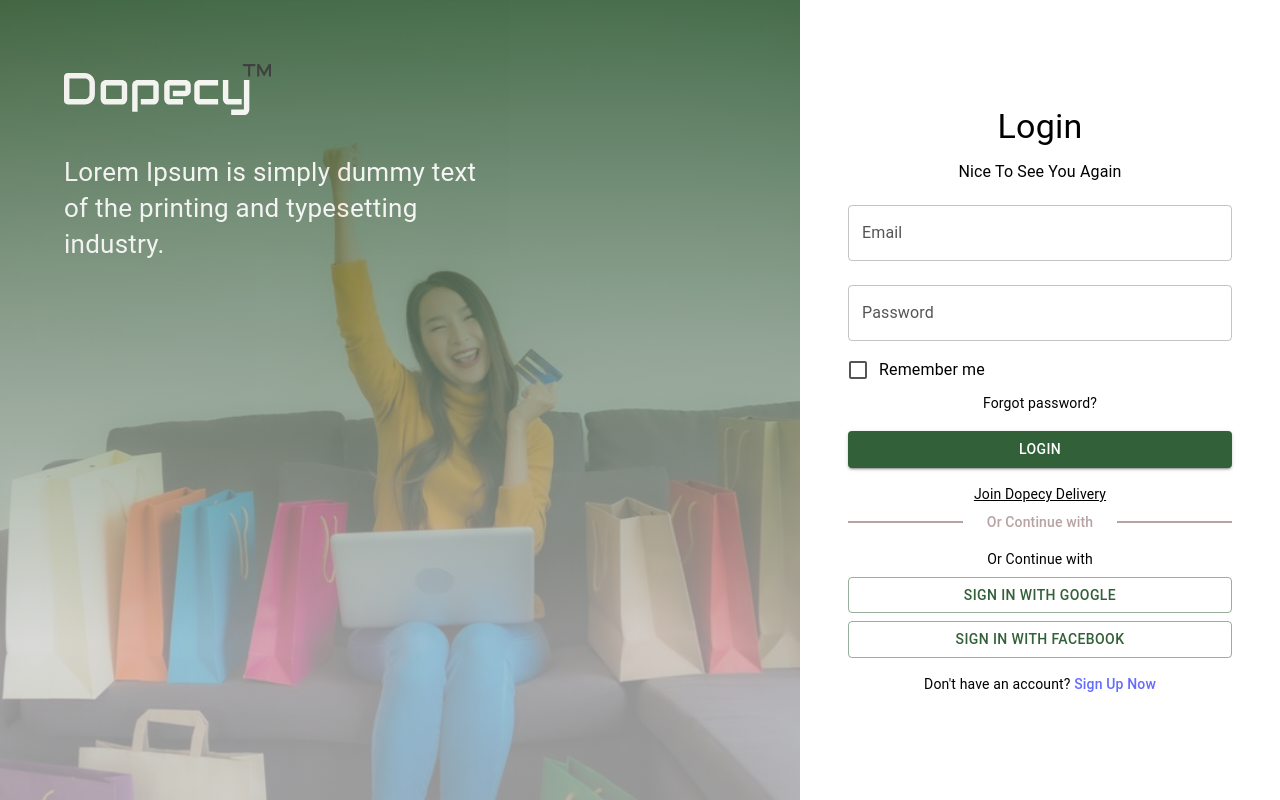
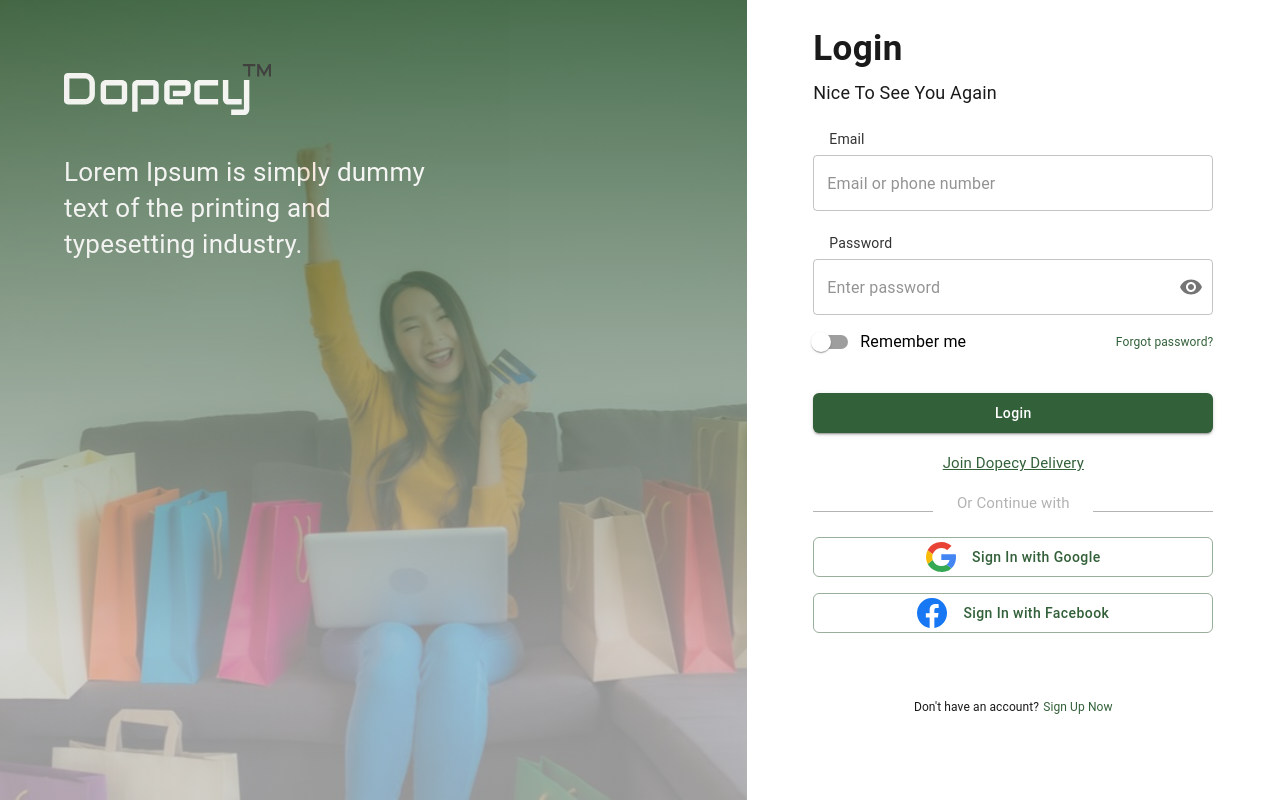
Before and after one commit to Dopecy-Dev/fe-dopecy, a React (Vite) app: page /login in a window 1280 px wide. Built offline with nearby package versions, Linux system fonts and the light colour scheme.

Commit message:
-- login screen complete

```diff
--- a/src/components/buttons/ContainedButton.jsx
+++ b/src/components/buttons/ContainedButton.jsx
@@ -5,6 +5,7 @@ function ContainedButton(props) {
     return (
         <Button
             variant="contained"
+            {...props}
             sx={{
                 ...props.style,
                 backgroundColor: 'primary.main',
--- a/src/components/buttons/OutlinedButton.jsx
+++ b/src/components/buttons/OutlinedButton.jsx
@@ -1,22 +1,23 @@
 import { Button } from '@mui/material'
 import React from 'react'
 
-function OutlinedButton() {
+function OutlinedButton(props) {
     return (
         <Button
             variant="outlined"
+            {...props}
             sx={{
-                borderColor: 'secondary.main',
-                color: 'secondary.main',
+                ...props.style,
+                // borderColor: 'transparent',
+                color: 'primary.main',
+                textTransform: 'none',
                 '&:hover': {
-                    borderColor: 'secondary.dark',
-                    color: 'secondary.dark',
+                    borderColor: 'primary.main',
                 },
-                padding: '10px 20px',
-                fontSize: '16px',
             }}
+            endIcon={props.icon ? <props.icon /> : null}
         >
-            Outlined Button
+            {props.leftImage} {props.text} {props.rightImage}
         </Button>
     )
 }
--- a/src/pages/auth/Login.jsx
+++ b/src/pages/auth/Login.jsx
@@ -1,14 +1,23 @@
-import { Box, Grid, TextField, Checkbox, FormControlLabel, Button, Typography } from '@mui/material';
+import { Box, Grid, TextField, Checkbox, FormControlLabel, Switch, IconButton, InputAdornment, useTheme, useMediaQuery } from '@mui/material';
 import React, { useState } from 'react';
+import { Visibility, VisibilityOff } from '@mui/icons-material';
 import loginbg from '../../assets/images/loginbg.svg';
 import CustomTypography from '../../components/typography/CustomTypography';
-import LogoLight from '../../components/logos/LogoLight';
 import LogoLoginScreen from '../../components/logos/LogoLoginScreen';
+import ContainedButton from '../../components/buttons/ContainedButton';
+import OutlinedButton from '../../components/buttons/OutlinedButton';
+
+import googleicon from '../../assets/images/googleicon.svg';
+import facebookicon from '../../assets/images/facebookicon.svg';
 
 function Login() {
     const [email, setEmail] = useState('');
     const [password, setPassword] = useState('');
     const [rememberMe, setRememberMe] = useState(false);
+    const [showPassword, setShowPassword] = useState(false);
+
+    const theme = useTheme();
+    const isSmallScreen = useMediaQuery(theme.breakpoints.down('sm'));
 
     const handleSubmit = (event) => {
         event.preventDefault();
@@ -18,14 +27,22 @@ function Login() {
         console.log('Remember Me:', rememberMe);
     };
 
+    const handleClickShowPassword = () => {
+        setShowPassword(!showPassword);
+    };
+
+    const handleMouseDownPassword = (event) => {
+        event.preventDefault();
+    };
+
     return (
-        <Box>
-            <Grid container>
-                <Grid item xs={7.5}>
+        <Box sx={{ display: 'flex', flexDirection: 'column', height: '100vh' }}>
+            <Grid container sx={{ flex: 1 }}>
+                <Grid item xs={12} md={7} sx={{ display: { xs: 'none', md: 'block' } }}>
                     <Box
                         sx={{
                             width: '100%',
-                            height: '100vh',
+                            height: '100%',
                             backgroundImage: `url(${loginbg})`,
                             backgroundSize: 'cover',
                             backgroundPosition: 'center',
@@ -35,7 +52,7 @@ function Login() {
                         <Box
                             sx={{
                                 width: '100%',
-                                height: '100vh',
+                                height: '100%',
                                 background: 'linear-gradient(0deg, #D1D1D1 20%, #093E11 100%)',
                                 position: 'absolute',
                                 top: 0,
@@ -50,7 +67,7 @@ function Login() {
                                 </Grid>
                                 <Grid item xs={8}>
                                     <CustomTypography
-                                        text='Lorem Ipsum is simply dummy text of the printing and typesetting industry.'
+                                        text='Lorem Ipsum is simply dummy text of the printing and typesetting industry.'
                                         style={{
                                             fontWeight: '400',
                                             fontSize: '26px',
@@ -64,73 +81,183 @@ function Login() {
                         </Box>
                     </Box>
                 </Grid>
-                <Grid item xs={4.5} sx={{ display: 'flex', flexDirection: 'column', justifyContent: 'center', alignItems: 'center' }}>
-                    <Box sx={{ width: '80%', maxWidth: 400 }}>
-                        <Typography variant="h4" component="h2" align="center" gutterBottom>
-                            Login
-                        </Typography>
-                        <Typography variant="body1" align="center" gutterBottom>
-                            Nice To See You Again
-                        </Typography>
+                <Grid item xs={12} md={5} sx={{ display: 'flex', flexDirection: 'column', justifyContent: 'center', alignItems: 'center', p: { xs: 2, md: 4 } }}>
+                    <Box sx={{ width: '100%', maxWidth: 400 }}>
+                        <CustomTypography
+                            text='Login'
+                            style={{
+                                fontWeight: '600',
+                                fontSize: isSmallScreen ? '28px' : '35px',
+                                lineHeight: '28px',
+                                textAlign: 'left',
+                                color: 'text.titleblack',
+                                mb: 2
+                            }}
+                        />
+                        <CustomTypography
+                            text='Nice To See You Again'
+                            style={{
+                                fontWeight: '400',
+                                fontSize: isSmallScreen ? '16px' : '18px',
+                                lineHeight: '28px',
+                                textAlign: 'left',
+                                color: 'text.titleblack',
+                                mb: 4
+                            }}
+                        />
                         <form onSubmit={handleSubmit}>
+                            <CustomTypography
+                                text='Email'
+                                style={{
+                                    fontWeight: '400',
+                                    fontSize: '14px',
+                                    lineHeight: '0px',
+                                    textAlign: 'left',
+                                    color: 'text.graybg3',
+                                    pl: 2
+                                }}
+                            />
                             <TextField
-                                label="Email"
+                                placeholder='Email or phone number'
                                 variant="outlined"
                                 fullWidth
                                 margin="normal"
                                 value={email}
                                 onChange={(e) => setEmail(e.target.value)}
+                                sx={{ mb: 4 }}
+                            />
+                            <CustomTypography
+                                text='Password'
+                                style={{
+                                    fontWeight: '400',
+                                    fontSize: '14px',
+                                    lineHeight: '0px',
+                                    textAlign: 'left',
+                                    color: 'text.graybg3',
+                                    pl: 2
+                                }}
                             />
                             <TextField
-                                label="Password"
-                                type="password"
+                                placeholder='Enter password'
+                                type={showPassword ? 'text' : 'password'}
                                 variant="outlined"
                                 fullWidth
                                 margin="normal"
                                 value={password}
                                 onChange={(e) => setPassword(e.target.value)}
+                                InputProps={{
+                                    endAdornment: (
+                                        <InputAdornment position="end">
+                                            <IconButton
+                                                aria-label="toggle password visibility"
+                                                onClick={handleClickShowPassword}
+                                                onMouseDown={handleMouseDownPassword}
+                                                edge="end"
+                                            >
+                                                {showPassword ? <VisibilityOff /> : <Visibility />}
+                                            </IconButton>
+                                        </InputAdornment>
+                                    ),
+                                }}
                             />
-                            <FormControlLabel
-                                control={<Checkbox checked={rememberMe} onChange={(e) => setRememberMe(e.target.checked)} />}
-                                label="Remember me"
-                                sx={{ display: 'flex', alignItems: 'center' }}
+                            <Box sx={{ display: 'flex', justifyContent: 'space-between', alignItems: 'center', mb: 4 }}>
+                                <FormControlLabel
+                                    control={
+                                        <Switch
+                                            checked={rememberMe}
+                                            onChange={(e) => setRememberMe(e.target.checked)}
+                                        />
+                                    }
+                                    label="Remember me"
+                                    sx={{ display: 'flex', alignItems: 'center' }}
+                                />
+                                <CustomTypography
+                                    text='Forgot password?'
+                                    style={{
+                                        fontWeight: '400',
+                                        fontSize: '12px',
+                                        lineHeight: '20px',
+                                        color: 'primary.main',
+                                        cursor: 'pointer',
+                                        '&:hover': {
+                                            textDecoration: 'underline'
+                                        },
+                                    }}
+                                />
+                            </Box>
+                            <ContainedButton
+                                style={{ height: '40px', borderRadius: '6px', p: '10px, 24px, 10px, 24px' }}
+                                text='Login'
+                                type="submit"
+                                fullWidth
                             />
-                            <Typography variant="body2" component="span" sx={{ marginLeft: 'auto' }}>
-                                Forgot password?
-                            </Typography>
-                            <Button type="submit" fullWidth variant="contained" color="primary" sx={{ mt: 2 }}>
-                                Login
-                            </Button>
-                            <Typography variant="body2" align="center" sx={{ mt: 2, textDecoration: 'underline' }}>
-                                Join Dopecy Delivery
-                            </Typography>
+                            <CustomTypography
+                                text='Join Dopecy Delivery'
+                                style={{
+                                    fontWeight: '400',
+                                    fontSize: '15px',
+                                    lineHeight: '12px',
+                                    color: 'primary.main',
+                                    cursor: 'pointer',
+                                    textDecoration: 'underline',
+                                    my: 3
+                                }}
+                            />
+
                             <Box sx={{ display: "flex", my: 1, alignItems: "center", justifyContent: 'space-between' }}>
-                                <Box sx={{ width: "30%", height: "2px", bgcolor: "#b7a3a3" }}></Box>
-                                <Typography
-                                    sx={{
-                                        fontWeight: "500",
-                                        fontSize: "14px",
-                                        lineHeight: "21px",
-                                        color: "#b7a3a3",
-                                        mx: 1,
+                                <Box sx={{ width: "30%", height: "1px", bgcolor: "text.graytextB3" }}></Box>
+                                <CustomTypography
+                                    text='Or Continue with'
+                                    style={{
+                                        fontWeight: '400',
+                                        fontSize: '15px',
+                                        lineHeight: '20px',
+                                        color: 'text.graytextB3',
+                                        cursor: 'pointer',
+                                        mb: 2
                                     }}
-                                >
-                                    Or Continue with
-                                </Typography>
-                                <Box sx={{ width: "30%", height: "2px", bgcolor: "#b7a3a3" }}></Box>
+                                />
+                                <Box sx={{ width: "30%", height: "1px", bgcolor: "text.graytextB3" }}></Box>
                             </Box>
-                            <Typography variant="body2" align="center" sx={{ mt: 2 }}>
-                                Or Continue with
-                            </Typography>
-                            <Button fullWidth variant="outlined" color="primary" sx={{ mt: 1 }}>
-                                Sign In with Google
-                            </Button>
-                            <Button fullWidth variant="outlined" color="primary" sx={{ mt: 1 }}>
-                                Sign In with Facebook
-                            </Button>
-                            <Typography variant="body2" align="center" sx={{ mt: 2 }}>
-                                Don't have an account? <a href="#">Sign Up Now</a>
-                            </Typography>
+
+                            <OutlinedButton
+                                style={{ height: '40px', borderRadius: '6px', p: '10px, 24px, 10px, 24px', mb: 2 }}
+                                text='Sign In with Google'
+                                type="submit"
+                                fullWidth
+                                leftImage={<Box sx={{ mr: 2 }} component={'img'} src={googleicon} alt='googleicon' />}
+                            />
+
+                            <OutlinedButton
+                                style={{ height: '40px', borderRadius: '6px', p: '10px, 24px, 10px, 24px', mb: 2 }}
+                                text='Sign In with Facebook'
+                                type="submit"
+                                fullWidth
+                                leftImage={<Box sx={{ mr: 2 }} component={'img'} src={facebookicon} alt='facebookicon' />}
+                            />
+                            <Box sx={{ display: 'flex', alignItems: 'center', justifyContent: 'center', my: 6 }}>
+
+                                <CustomTypography
+                                    text="Don't have an account?"
+                                    style={{
+                                        fontWeight: '400',
+                                        fontSize: '12px',
+                                        lineHeight: '20px',
+                                        color: 'text.titleblack',
+                                        mr: 0.5
+                                    }}
+                                />
+                                <CustomTypography
+                                    text='Sign Up Now'
+                                    style={{
+                                        fontWeight: '400',
+                                        fontSize: '12px',
+                                        lineHeight: '20px',
+                                        color: 'primary.main',
+                                        cursor: 'pointer',
+                                    }}
+                                />
+                            </Box>
                         </form>
                     </Box>
                 </Grid>
```
